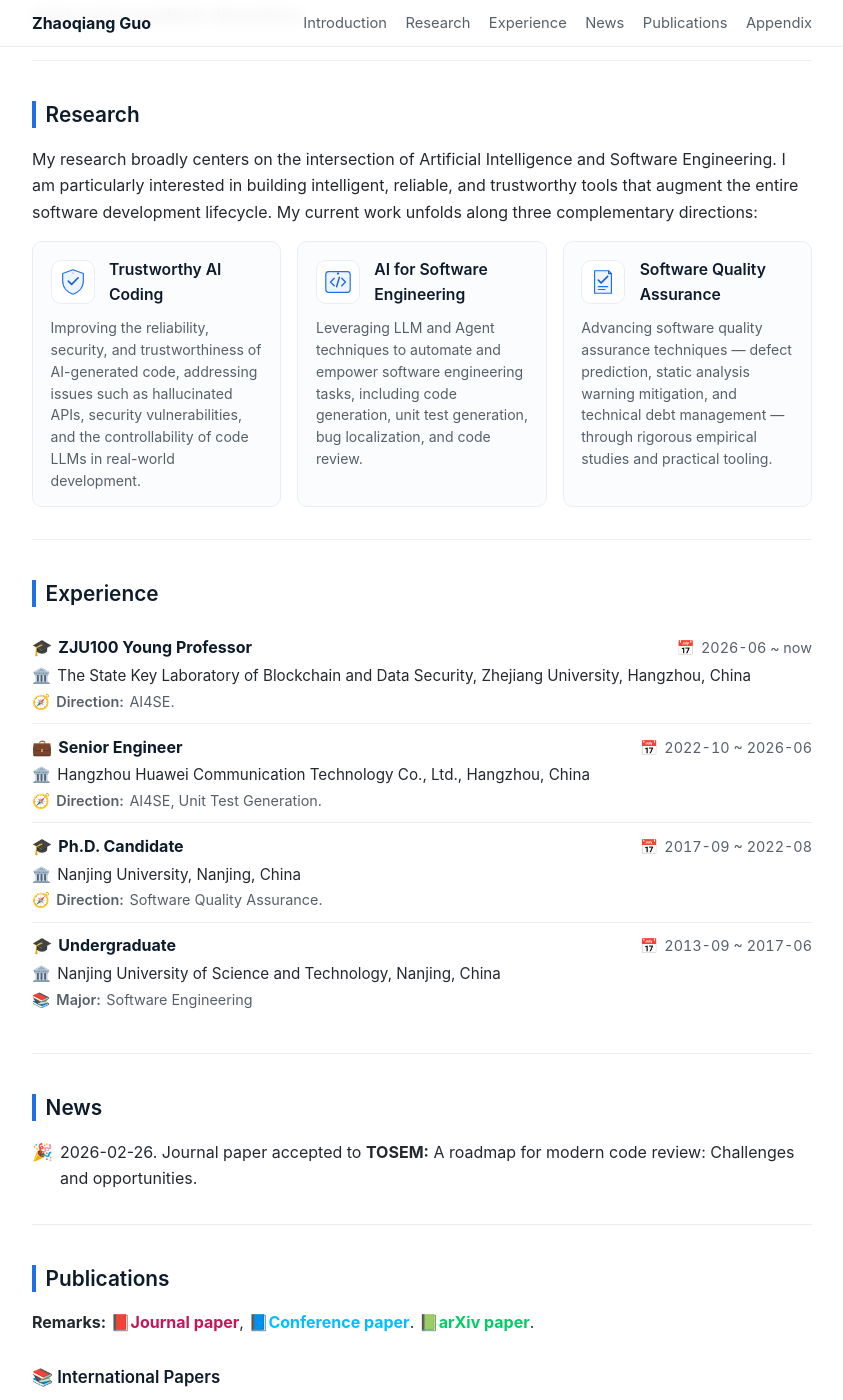
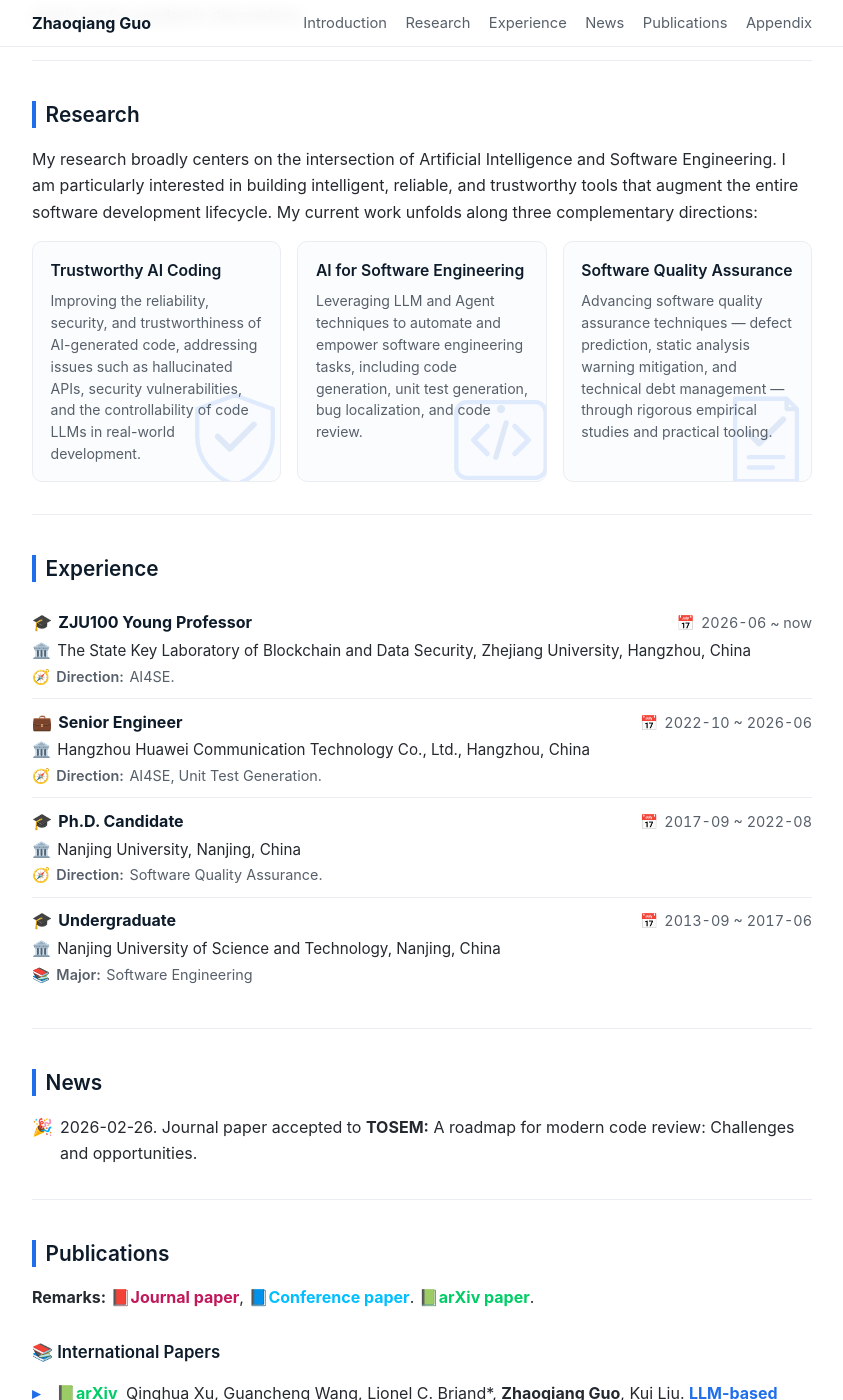
Before and after one commit to Naplues/naplues.github.io, a Jekyll site: the page built from index.html, in a window 1280 px wide and 1400 px high, scrolled down 613 px. Shown: the whole window, without its empty margins (218-1061 px from the left). Built offline with Jekyll 4.4.1, drawn with Linux system fonts in a browser that asks for light colours; a script that is not in the unit is left out.

Commit message:
Render Research icon as semi-transparent card watermark
Co-Authored-By: Claude Fable 5 <noreply@anthropic.com>

```diff
--- a/assets/css/style.css
+++ b/assets/css/style.css
@@ -278,48 +278,42 @@ ul li ul li::before {
   margin: 1rem 0 0.5rem;
 }
 .research-card {
+  position: relative;
   display: flex;
   flex-direction: column;
   text-align: left;
-  gap: 0.55rem;
-  padding: 0.9rem 1.1rem;
+  gap: 0.45rem;
+  padding: 1rem 1.1rem;
   border: 1px solid var(--border);
   border-radius: 10px;
   background: var(--bg-soft);
+  overflow: hidden;
   transition: border-color 0.15s ease, box-shadow 0.15s ease;
 }
 .research-card:hover {
   border-color: var(--accent);
   box-shadow: 0 2px 10px rgba(31, 111, 235, 0.1);
 }
-.research-head {
-  display: flex;
-  flex-direction: row;
-  align-items: center;
-  gap: 0.9rem;
+.research-watermark {
+  position: absolute;
+  right: -10px;
+  bottom: -14px;
+  width: 110px;
+  height: 110px;
+  opacity: 0.12;
+  pointer-events: none;
 }
-.research-img {
-  display: flex;
-  align-items: center;
-  justify-content: center;
-  flex-shrink: 0;
-  width: 44px;
-  height: 44px;
-  border-radius: 10px;
-  background: #ffffff;
-  border: 1px solid var(--border);
-}
-.research-img img {
-  width: 30px;
-  height: 30px;
+.research-watermark img {
+  width: 100%;
+  height: 100%;
   object-fit: contain;
 }
-.research-body {
-  flex: 1;
-  min-width: 0;
+.research-content {
+  position: relative;
+  z-index: 1;
 }
 .research-card h3 {
-  margin: 0;
+  margin: 0 0 0.4rem;
   font-size: 0.98rem;
 }
 .research-card p {
--- a/index.html
+++ b/index.html
@@ -46,31 +46,25 @@ layout: default
 
 <div class="research">
   <div class="research-card">
-    <div class="research-head">
-      <div class="research-img"><img src="assets/img/trustworthy.svg" alt="Trustworthy AI Coding" /></div>
-      <div class="research-body">
-        <h3>Trustworthy AI Coding</h3>
-      </div>
+    <div class="research-watermark"><img src="assets/img/trustworthy.svg" alt="" aria-hidden="true" /></div>
+    <div class="research-content">
+      <h3>Trustworthy AI Coding</h3>
+      <p>Improving the reliability, security, and trustworthiness of AI-generated code, addressing issues such as hallucinated APIs, security vulnerabilities, and the controllability of code LLMs in real-world development.</p>
     </div>
-    <p>Improving the reliability, security, and trustworthiness of AI-generated code, addressing issues such as hallucinated APIs, security vulnerabilities, and the controllability of code LLMs in real-world development.</p>
   </div>
   <div class="research-card">
-    <div class="research-head">
-      <div class="research-img"><img src="assets/img/ai4se.svg" alt="AI for Software Engineering" /></div>
-      <div class="research-body">
-        <h3>AI for Software Engineering</h3>
-      </div>
+    <div class="research-watermark"><img src="assets/img/ai4se.svg" alt="" aria-hidden="true" /></div>
+    <div class="research-content">
+      <h3>AI for Software Engineering</h3>
+      <p>Leveraging LLM and Agent techniques to automate and empower software engineering tasks, including code generation, unit test generation, bug localization, and code review.</p>
     </div>
-    <p>Leveraging LLM and Agent techniques to automate and empower software engineering tasks, including code generation, unit test generation, bug localization, and code review.</p>
   </div>
   <div class="research-card">
-    <div class="research-head">
-      <div class="research-img"><img src="assets/img/sqa.svg" alt="Software Quality Assurance" /></div>
-      <div class="research-body">
-        <h3>Software Quality Assurance</h3>
-      </div>
+    <div class="research-watermark"><img src="assets/img/sqa.svg" alt="" aria-hidden="true" /></div>
+    <div class="research-content">
+      <h3>Software Quality Assurance</h3>
+      <p>Advancing software quality assurance techniques — defect prediction, static analysis warning mitigation, and technical debt management — through rigorous empirical studies and practical tooling.</p>
     </div>
-    <p>Advancing software quality assurance techniques — defect prediction, static analysis warning mitigation, and technical debt management — through rigorous empirical studies and practical tooling.</p>
   </div>
 </div>
 
```
